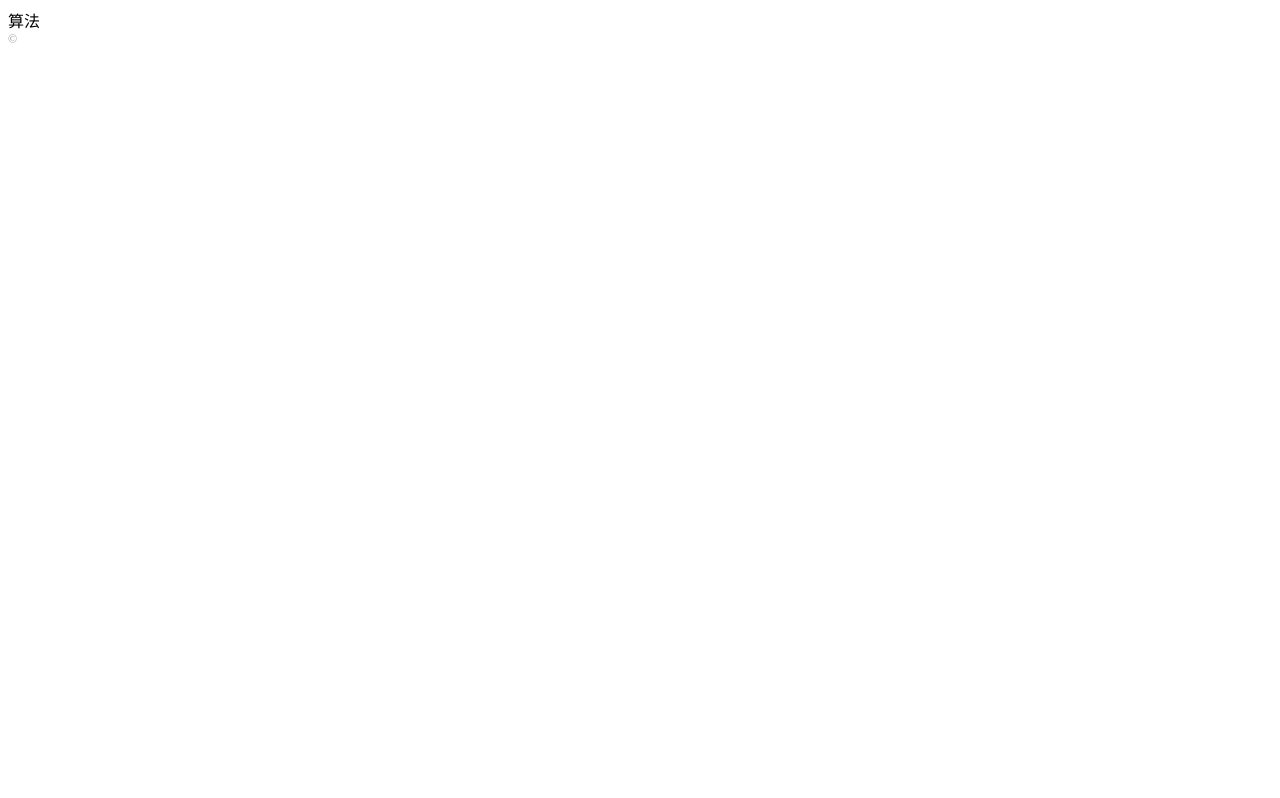
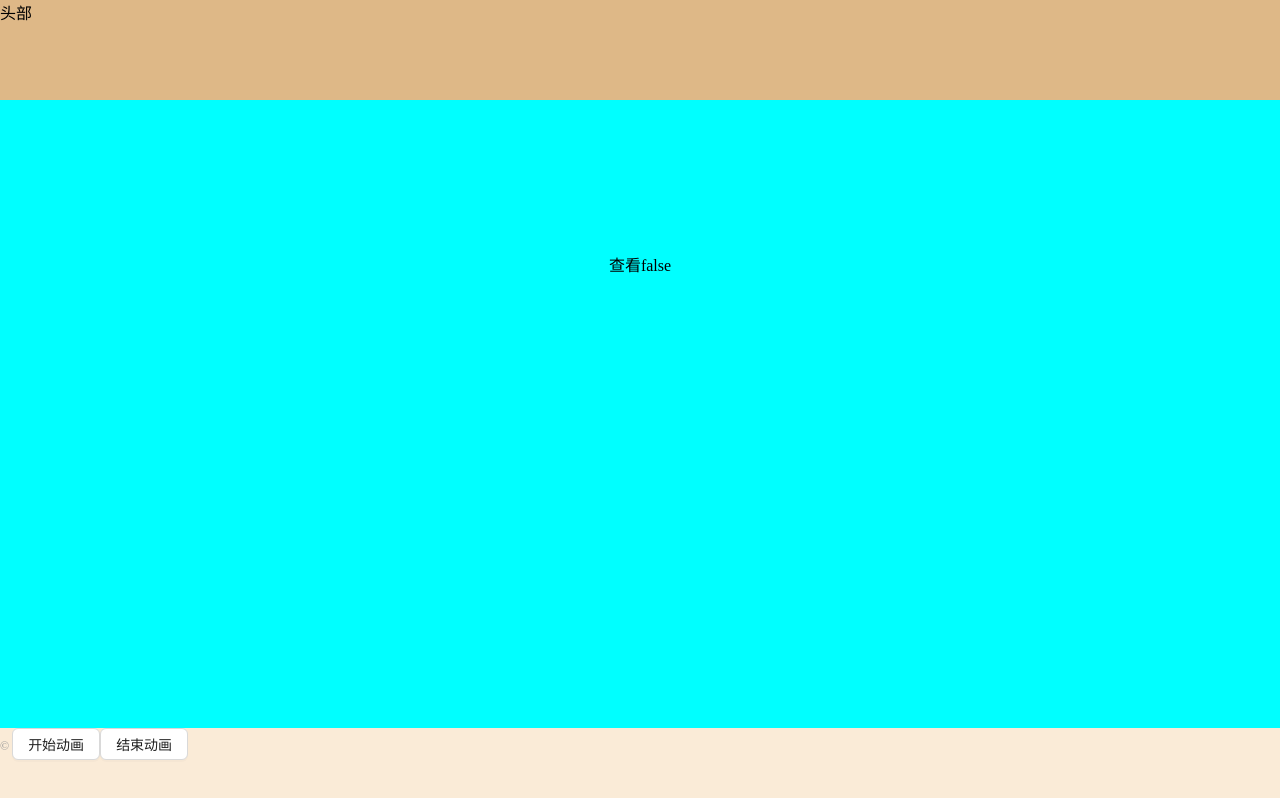
Before and after one commit to javasbot/javasbot.github.io, a React (Vite) app: page / in a window 1280 px wide. Built offline with nearby package versions, Linux system fonts and the light colour scheme.

Commit message:
feat(m): 新增测试动画

```diff
--- a/package.json
+++ b/package.json
@@ -14,6 +14,8 @@
     "preview": "vite preview"
   },
   "dependencies": {
+    "antd": "^5.16.2",
+    "classnames": "^2.5.1",
     "less": "^4.2.0",
     "react": "^18.2.0",
     "react-dom": "^18.2.0"
--- a/src/App.module.less
+++ b/src/App.module.less
@@ -1,4 +1,67 @@
+html,
+body {
+  margin: 0;
+  padding: 0;
+}
+
 .footer {
+  height: 72px;
+  background-color: antiquewhite;
   color: #999;
   font-size: 12px;
 }
+
+.header {
+  height: 100px;
+  background-color: burlywood;
+}
+
+.App {
+  display: flex;
+  flex-direction: column;
+  height: 100vh;
+  overflow: hidden;
+}
+
+@keyframes fofo {
+  0% {
+    transform: translateY(100px);
+    opacity: 0;
+  }
+  25% {
+    transform: translateY(75px);
+    opacity: 0;
+  }
+  50% {
+    transform: translateY(50px);
+    opacity: 0.5;
+  }
+  75% {
+    transform: translateY(25px);
+    opacity: 0.75;
+  }
+  100% {
+    transform: translateY(0);
+    opacity: 1;
+  }
+}
+
+.content {
+  flex: 1;
+  background-color: aqua;
+  display: flex;
+  flex-direction: column;
+  justify-content: center;
+  align-items: center;
+
+  .container {
+    width: 200px;
+    height: 300px;
+    background-color: darkorange;
+    transform: scale(0);
+
+    &.ant {
+      animation: fofo 1.5s linear forwards;
+    }
+  }
+}
--- a/src/App.tsx
+++ b/src/App.tsx
@@ -1,61 +1,69 @@
 import { useEffect, useState } from "react";
+import classnames from "classnames";
+import { Button } from "antd";
 import style from "./App.module.less";
 
 function App() {
   const [time, setTime] = useState("");
 
   useEffect(() => {
-    const arr = [9, 3, 1, 2, 5, 7, 3, 4, 2, 6, -3, -4, 2, 3.4, 45];
-    function bubbleSort(arr, n) {
-      if (n <= 1) {
-        return;
+    const parent = document.querySelector("#parent");
+    parent?.addEventListener(
+      "click",
+      (e) => {
+        alert("父亲1");
+        e.preventDefault();
+        // e.stopPropagation()
+      },
+      {
+        capture: true,
+        passive: true,
       }
-      for (let i = 0; i < n; ++i) {
-        let flag = false;
-        for (let j = 0; j < n - 1 - i; ++j) {
-          if (arr[j] > arr[j + 1]) {
-            const tmp = arr[j];
-            arr[j] = arr[j + 1];
-            arr[j + 1] = tmp;
-            flag = true;
-          }
-        }
-        if (!flag) {
-          break;
-        }
+    );
+    // const res = isPalindrome(121);
+    // console.log(res);
+    const son = document.querySelector("#son");
+    son?.addEventListener(
+      "click",
+      (e) => {
+        alert("子");
+        // e.preventDefault()
+        // e.stopPropagation()
+      },
+      {
+        capture: false,
       }
-      console.log("bubbleSort结果", arr);
-    }
-    console.time("bubbleSort");
-    bubbleSort(arr, arr.length);
-    console.timeEnd("bubbleSort");
-    function insertionSort(arr, n) {
-      if (n <= 1) {
-        return;
-      }
-      for (let i = 1; i < n; ++i) {
-        const value = arr[i];
-        const j = i - 1;
-        for (; j >= 0; --j) {
-          if (arr[j] > value) {
-            arr[j + 1] = arr[j]; // 数据移动
-          } else {
-            break;
-          }
-        }
-        arr[j + 1] = value; // 插入数
-      }
-      console.log("insertionSort结果", arr);
-    }
-    console.time("insertionSort");
-    insertionSort(arr, arr.length);
-    console.timeEnd("insertionSort");
+    );
   }, []);
 
+  const [startAni, setStartAni] = useState(false);
+
   return (
-    <div className="App">
-      算法
-      <footer className={style.footer}> &copy; {time}</footer>
+    <div className={style.App}>
+      <header className={style.header}>头部</header>
+      <div className={style.content}>
+        查看{startAni ? "true" : "false"}
+        <div className={classnames(style.container, startAni ? style.ant : "")}>
+          container内容
+        </div>
+      </div>
+      <footer className={style.footer}>
+        &copy; {time}
+        <Button
+          onClick={() => {
+            setStartAni(true);
+          }}
+        >
+          开始动画
+        </Button>
+        <Button
+          onClick={() => {
+            setStartAni(false);
+          }}
+        >
+          结束动画
+        </Button>
+      </footer>
     </div>
   );
 }
```
Also changed, not shown: 1 other file (tests, documents, lock files or other folders).
